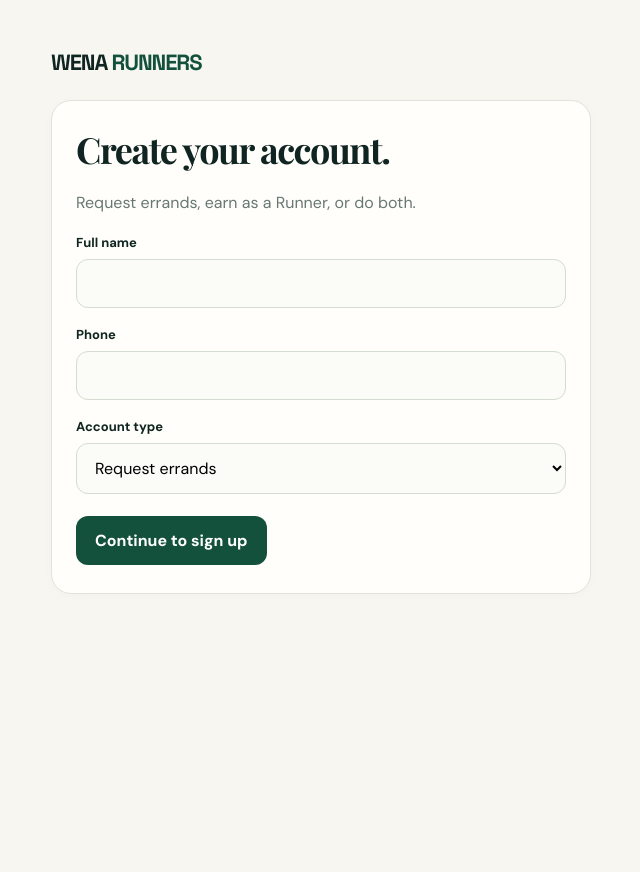
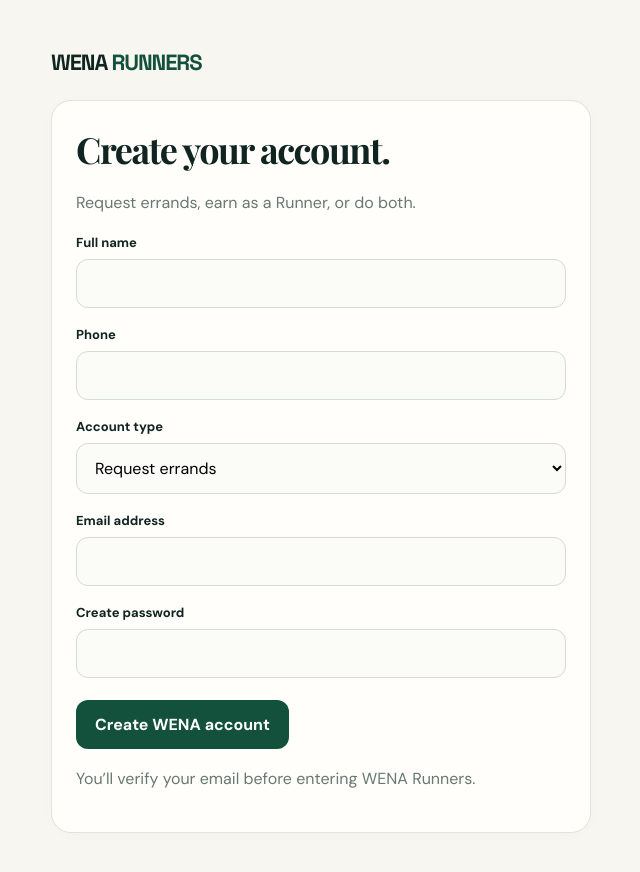
Before and after one commit to fifithemain/Wena-Runners, a Next.js app in the folder wena-runner/: page /signup in a window 1280 px wide. Shown: the top 872 px of the page, without its empty margins (319-959 px from the left). Before the commit the page ends 800 px from the top, so only its background shows below. Built offline with nearby package versions, Linux system fonts and the light colour scheme; no server answers.

Commit message:
Combine WENA profile and Clerk signup into one flow

```diff
--- a/wena-runner/app/signup/signup-form.tsx
+++ b/wena-runner/app/signup/signup-form.tsx
@@ -1,54 +1,125 @@
 "use client";
 
-import { SignUp } from "@clerk/nextjs";
-import { useState } from "react";
+import { useSignUp } from "@clerk/nextjs";
+import { useRouter } from "next/navigation";
+import { FormEvent, useState } from "react";
+
+type ProfileDetails = {
+  fullName: string;
+  phone: string;
+  role: "customer" | "runner" | "both";
+  zone: string;
+};
 
 export default function SignupForm() {
-  const [details, setDetails] = useState<{ fullName: string; phone: string; role: string; zone: string } | null>(
-    null,
-  );
-  const [role, setRole] = useState("customer");
+  const { isLoaded, signUp, setActive } = useSignUp();
+  const router = useRouter();
+  const [role, setRole] = useState<ProfileDetails["role"]>("customer");
+  const [needsVerification, setNeedsVerification] = useState(false);
+  const [emailAddress, setEmailAddress] = useState("");
+  const [verificationCode, setVerificationCode] = useState("");
+  const [busy, setBusy] = useState(false);
+  const [error, setError] = useState("");
 
-  if (details) {
+  async function activateSession() {
+    if (signUp.status === "complete" && signUp.createdSessionId) {
+      await setActive({ session: signUp.createdSessionId });
+      router.replace("/auth/complete?flow=signup");
+      return true;
+    }
+    return false;
+  }
+
+  async function handleSignup(event: FormEvent<HTMLFormElement>) {
+    event.preventDefault();
+    if (!isLoaded || busy) return;
+    setBusy(true);
+    setError("");
+
+    const data = new FormData(event.currentTarget);
+    const details: ProfileDetails = {
+      fullName: String(data.get("fullName") || "").trim(),
+      phone: String(data.get("phone") || "").trim(),
+      role: String(data.get("role") || "customer") as ProfileDetails["role"],
+      zone: String(data.get("zone") || "").trim(),
+    };
+    const email = String(data.get("emailAddress") || "").trim().toLowerCase();
+    const password = String(data.get("password") || "");
+
+    try {
+      await signUp.create({
+        emailAddress: email,
+        password,
+        unsafeMetadata: details,
+      });
+      setEmailAddress(email);
+
+      if (await activateSession()) return;
+
+      await signUp.prepareEmailAddressVerification({ strategy: "email_code" });
+      setNeedsVerification(true);
+    } catch (err) {
+      setError(err instanceof Error ? err.message : "We couldn't create your account. Please try again.");
+    } finally {
+      setBusy(false);
+    }
+  }
+
+  async function handleVerification(event: FormEvent<HTMLFormElement>) {
+    event.preventDefault();
+    if (!isLoaded || busy) return;
+    setBusy(true);
+    setError("");
+    try {
+      await signUp.attemptEmailAddressVerification({ code: verificationCode.trim() });
+      if (!(await activateSession())) {
+        setError("Your email was verified, but your account is not ready yet. Please contact WENA support.");
+      }
+    } catch (err) {
+      setError(err instanceof Error ? err.message : "That verification code couldn't be confirmed. Please try again.");
+    } finally {
+      setBusy(false);
+    }
+  }
+
+  if (needsVerification) {
     return (
-      <SignUp
-        routing="hash"
-        signInUrl="/login"
-        unsafeMetadata={details}
-        forceRedirectUrl="/auth/complete?flow=signup"
-      />
+      <form onSubmit={handleVerification}>
+        <p className="muted">We sent a verification code to <strong>{emailAddress}</strong>. Enter it below to finish creating your WENA account.</p>
+        <div className="field">
+          <label htmlFor="verificationCode">Email verification code</label>
+          <input
+            id="verificationCode"
+            name="verificationCode"
+            inputMode="numeric"
+            autoComplete="one-time-code"
+            value={verificationCode}
+            onChange={(event) => setVerificationCode(event.target.value)}
+            required
+            maxLength={10}
+          />
+        </div>
+        {error && <p className="error" role="alert">{error}</p>}
+        <button className="btn" type="submit" disabled={busy || !isLoaded}>
+          {busy ? "Verifying…" : "Verify email and create account"}
+        </button>
+      </form>
     );
   }
 
   return (
-    <form
-      onSubmit={(event) => {
-        event.preventDefault();
-        const data = new FormData(event.currentTarget);
-        setDetails({
-          fullName: String(data.get("fullName") || "").trim(),
-          phone: String(data.get("phone") || "").trim(),
-          role: String(data.get("role") || "customer"),
-          zone: String(data.get("zone") || "").trim(),
-        });
-      }}
-    >
+    <form onSubmit={handleSignup}>
       <div className="field">
         <label htmlFor="fullName">Full name</label>
-        <input id="fullName" name="fullName" required maxLength={120} />
+        <input id="fullName" name="fullName" required maxLength={120} autoComplete="name" />
       </div>
       <div className="field">
         <label htmlFor="phone">Phone</label>
-        <input id="phone" name="phone" required maxLength={40} />
+        <input id="phone" name="phone" type="tel" required maxLength={40} autoComplete="tel" />
       </div>
       <div className="field">
         <label htmlFor="role">Account type</label>
-        <select
-          id="role"
-          name="role"
-          value={role}
-          onChange={(event) => setRole(event.target.value)}
-        >
+        <select id="role" name="role" value={role} onChange={(event) => setRole(event.target.value)}>
           <option value="customer">Request errands</option>
           <option value="runner">Become a Runner</option>
           <option value="both">Both</option>
@@ -57,12 +128,22 @@ export default function SignupForm() {
       {role !== "customer" && (
         <div className="field">
           <label htmlFor="zone">Runner area / zone</label>
-          <input id="zone" name="zone" required maxLength={120} />
+          <input id="zone" name="zone" required maxLength={120} autoComplete="address-level2" />
         </div>
       )}
-      <button className="btn" type="submit">
-        Continue to sign up
+      <div className="field">
+        <label htmlFor="emailAddress">Email address</label>
+        <input id="emailAddress" name="emailAddress" type="email" required maxLength={254} autoComplete="email" />
+      </div>
+      <div className="field">
+        <label htmlFor="password">Create password</label>
+        <input id="password" name="password" type="password" required minLength={8} autoComplete="new-password" />
+      </div>
+      {error && <p className="error" role="alert">{error}</p>}
+      <button className="btn" type="submit" disabled={busy || !isLoaded}>
+        {busy ? "Creating account…" : "Create WENA account"}
       </button>
+      <p className="muted" style={{ marginTop: 12 }}>You’ll verify your email before entering WENA Runners.</p>
     </form>
   );
 }
```
